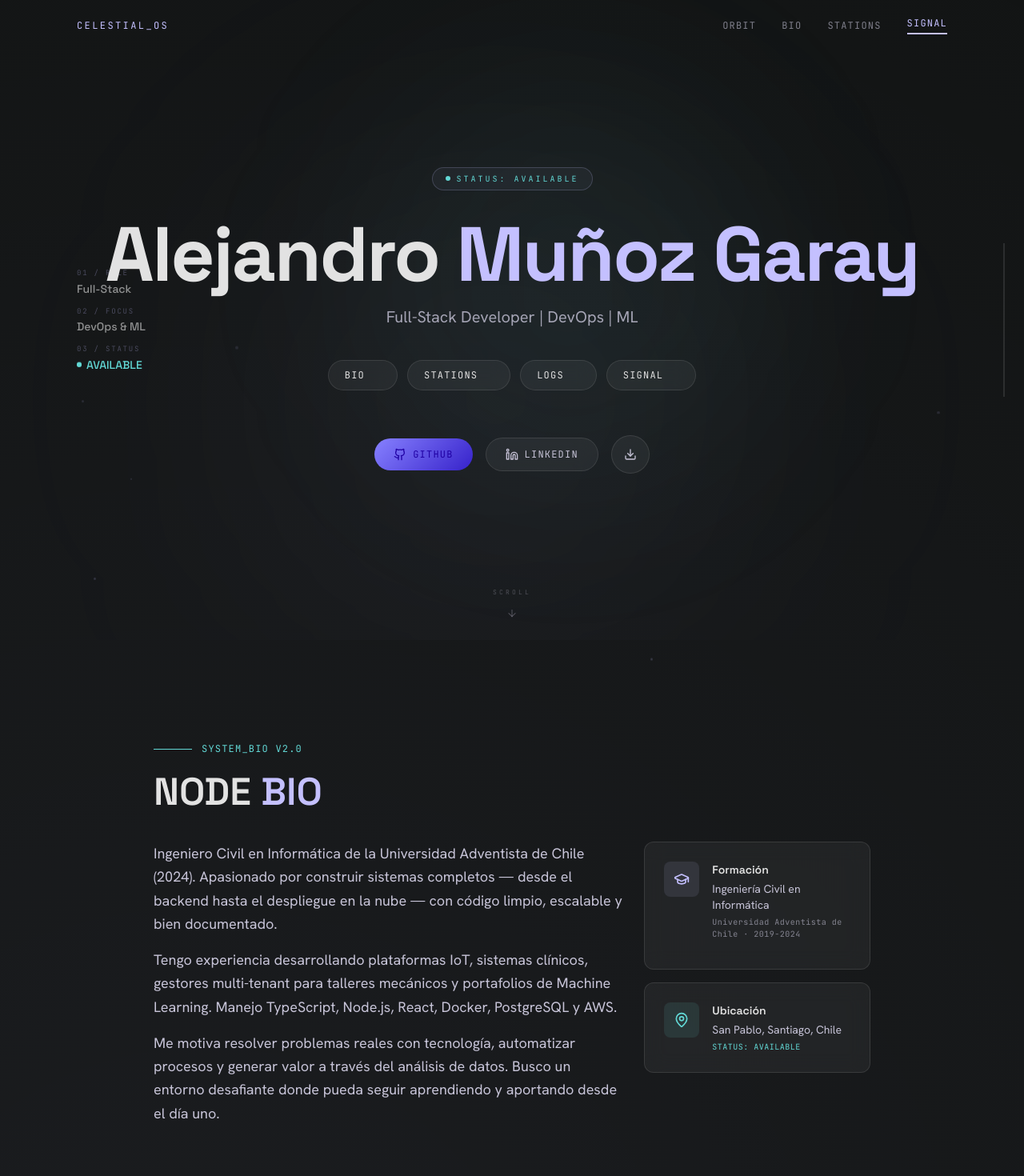
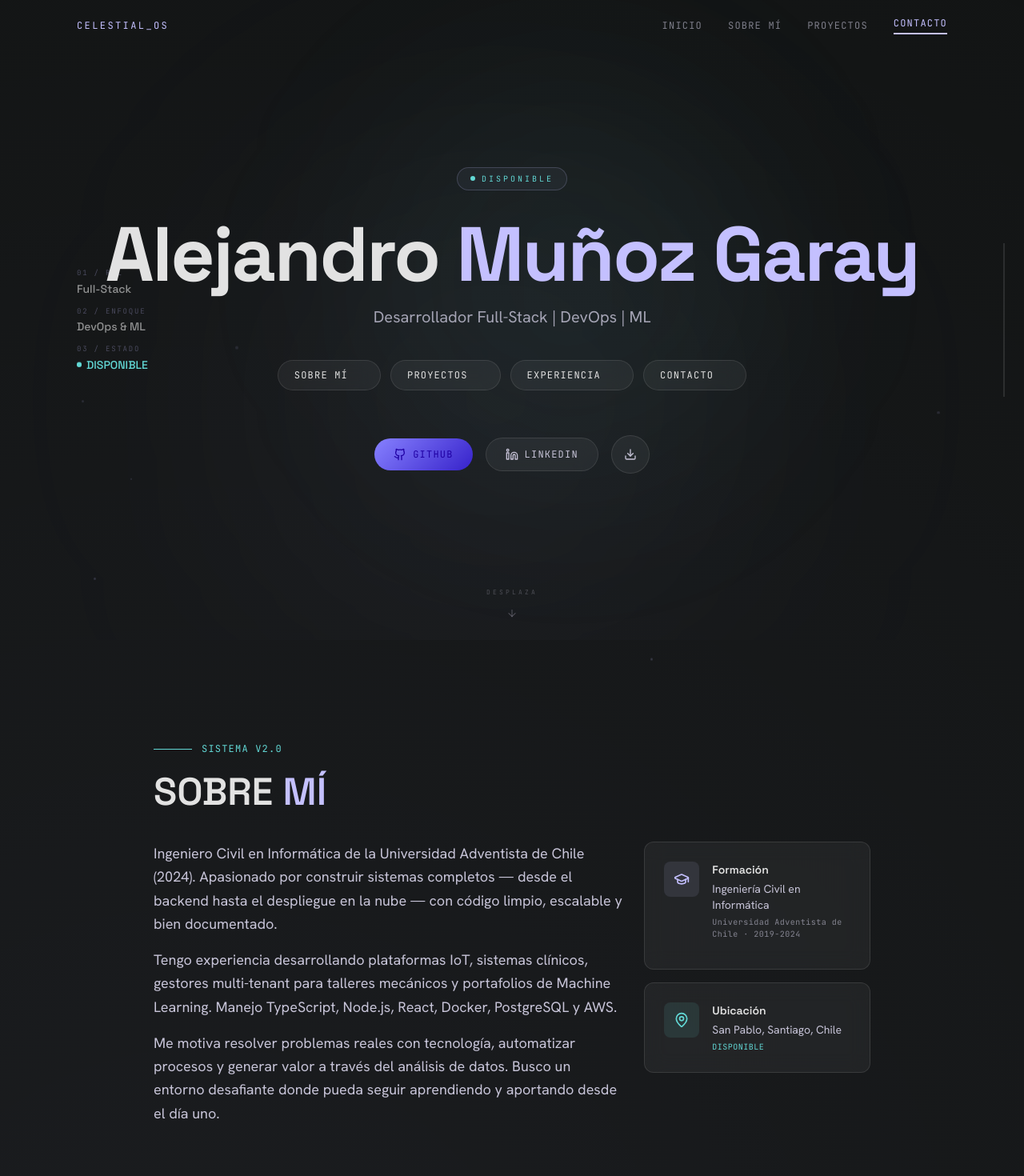
Before and after one commit to bentlyy/Portafolio-Web-, a Next.js app: page / in a window 1280 px wide. Shown: the top 1470 px of the page at 80% size. Built offline with nearby package versions, Linux system fonts and the light colour scheme.

Commit message:
Traducción completa del portafolio a español
- Navbar, hero, footer y todos los textos traducidos
- Skills categories traducidas
- CV descarga como AlejandroMuñozCV.pdf
- Metadata y tagline actualizados

```diff
--- a/src/app/layout.tsx
+++ b/src/app/layout.tsx
@@ -2,7 +2,7 @@ import type { Metadata } from "next"
 import "./globals.css"
 
 export const metadata: Metadata = {
-  title: "Alejandro Muñoz | Full-Stack Developer",
+  title: "Alejandro Muñoz | Desarrollador Full-Stack",
   description:
     "Portafolio de Alejandro Muñoz Garay — Ingeniero Civil en Informática, Full-Stack Developer, DevOps & ML.",
 }
--- a/src/components/About.tsx
+++ b/src/components/About.tsx
@@ -17,11 +17,11 @@ export default function About() {
           <div className="flex items-center gap-3 mb-4">
             <span className="w-12 h-[1px] bg-secondary" />
             <p className="font-mono text-xs text-secondary tracking-widest uppercase">
-              SYSTEM_BIO v2.0
+              SISTEMA v2.0
             </p>
           </div>
           <h2 className="font-sans text-[32px] md:text-[48px] font-semibold text-on-surface leading-tight mb-8">
-            NODE <span className="text-primary">BIO</span>
+            SOBRE <span className="text-primary">MÍ</span>
           </h2>
         </motion.div>
 
@@ -82,7 +82,7 @@ export default function About() {
                     {personalInfo.location}
                   </p>
                   <p className="font-mono text-[10px] text-secondary mt-1 tracking-wider">
-                    STATUS: AVAILABLE
+                    DISPONIBLE
                   </p>
                 </div>
               </div>
--- a/src/components/Contact.tsx
+++ b/src/components/Contact.tsx
@@ -18,16 +18,16 @@ export default function Contact() {
           <div className="flex items-center justify-center gap-3 mb-4">
             <span className="w-12 h-[1px] bg-secondary" />
             <p className="font-mono text-xs text-secondary tracking-widest uppercase">
-              SIGNAL_NODE
+              CONTACTO
             </p>
             <span className="w-12 h-[1px] bg-secondary" />
           </div>
           <h2 className="font-sans text-[32px] md:text-[48px] font-semibold text-on-surface leading-tight mb-4">
-            TRANSMIT <span className="text-primary">SIGNAL</span>
+            ENVÍA UN <span className="text-primary">MENSAJE</span>
           </h2>
           <p className="font-body text-on-surface-variant max-w-xl mx-auto">
-            If you have a mission-critical project, an orbital collaboration opportunity, or
-            just want to establish a comms link — send a transmission.
+            Si tienes un proyecto importante, una oportunidad de colaboración, o
+            simplemente quieres establecer contacto — envíame un mensaje.
           </p>
         </motion.div>
 
@@ -46,7 +46,7 @@ export default function Contact() {
                 </div>
                 <div>
                   <p className="font-mono text-[10px] text-on-surface-variant/60 uppercase tracking-wider">
-                    Email
+                     Correo
                   </p>
                   <a
                     href={`mailto:${personalInfo.email}`}
@@ -63,7 +63,7 @@ export default function Contact() {
                 </div>
                 <div>
                   <p className="font-mono text-[10px] text-on-surface-variant/60 uppercase tracking-wider">
-                    Location
+                    Ubicación
                   </p>
                   <p className="font-body text-sm text-on-surface-variant">
                     {personalInfo.location}
@@ -114,18 +114,18 @@ export default function Contact() {
               <div className="text-center">
                 <FileText size={36} className="text-primary mx-auto mb-3" />
                 <h3 className="font-sans font-semibold text-on-surface mb-1">
-                  Download CV
+                  Descargar CV
                 </h3>
                 <p className="font-body text-xs text-on-surface-variant/60 mb-5">
-                  Complete mission log with full experience, projects, and training.
+                  Registro completo con experiencia, proyectos y formación.
                 </p>
                 <a
                   href="/cv.pdf"
-                  download
+                  download="AlejandroMuñozCV.pdf"
                   className="pill-gradient inline-flex items-center gap-2 text-on-primary px-6 py-3.5 rounded-full font-mono text-xs uppercase tracking-widest"
                 >
                   <Download size={16} />
-                  Download
+                  Descargar
                 </a>
               </div>
             </div>
--- a/src/components/Experience.tsx
+++ b/src/components/Experience.tsx
@@ -17,11 +17,11 @@ export default function Experience() {
           <div className="flex items-center gap-3 mb-4">
             <span className="w-12 h-[1px] bg-secondary" />
             <p className="font-mono text-xs text-secondary tracking-widest uppercase">
-              SYSTEM_LOGS v1.0
+              EXPERIENCIA v1.0
             </p>
           </div>
           <h2 className="font-sans text-[32px] md:text-[48px] font-semibold text-on-surface leading-tight mb-12">
-            MISSION <span className="text-primary">LOGS</span>
+            EXPERIENCIA
           </h2>
         </motion.div>
 
@@ -48,7 +48,7 @@ export default function Experience() {
                         <span className="relative inline-flex rounded-full h-2 w-2 bg-secondary" />
                       </span>
                       <p className="font-mono text-[10px] text-secondary tracking-widest uppercase">
-                        ACTIVE_MISSION
+                        EXPERIENCIA ACTIVA
                       </p>
                     </div>
                     <h3 className="font-sans text-xl md:text-2xl font-semibold text-on-surface mt-2">
--- a/src/components/Footer.tsx
+++ b/src/components/Footer.tsx
@@ -6,35 +6,35 @@ export default function Footer() {
   return (
     <footer className="w-full py-6 px-8 md:px-24 flex flex-col md:flex-row justify-between items-center gap-4 border-t border-white/10 bg-surface-container-lowest">
       <div className="font-mono text-xs tracking-[0.2em] text-primary uppercase">
-        CELESTIAL VOYAGER
+        PORTAFOLIO
       </div>
       <div className="font-mono text-xs text-on-surface-variant/60 text-center tracking-wider">
-        © {new Date().getFullYear()} {personalInfo.name} • ALL SYSTEMS OPERATIONAL
+        © {new Date().getFullYear()} {personalInfo.name} • TODOS LOS SISTEMAS OPERATIVOS
       </div>
       <div className="flex gap-6">
         <a
           href="#hero"
           className="font-mono text-xs text-on-surface-variant/60 hover:text-secondary transition-colors tracking-wider uppercase"
         >
-          ORBIT
+          INICIO
         </a>
         <a
           href="#about"
           className="font-mono text-xs text-on-surface-variant/60 hover:text-secondary transition-colors tracking-wider uppercase"
         >
-          BIO
+          SOBRE MÍ
         </a>
         <a
           href="#projects"
           className="font-mono text-xs text-on-surface-variant/60 hover:text-secondary transition-colors tracking-wider uppercase"
         >
-          STATIONS
+          PROYECTOS
         </a>
         <a
           href="#contact"
           className="font-mono text-xs text-on-surface-variant/60 hover:text-secondary transition-colors tracking-wider uppercase"
         >
-          SIGNAL
+          CONTACTO
         </a>
       </div>
     </footer>
--- a/src/components/Header.tsx
+++ b/src/components/Header.tsx
@@ -4,10 +4,10 @@ import { useState, useEffect } from "react"
 import { Menu, X } from "lucide-react"
 
 const navLinks = [
-  { label: "ORBIT", href: "#hero" },
-  { label: "BIO", href: "#about" },
-  { label: "STATIONS", href: "#projects" },
-  { label: "SIGNAL", href: "#contact" },
+  { label: "INICIO", href: "#hero" },
+  { label: "SOBRE MÍ", href: "#about" },
+  { label: "PROYECTOS", href: "#projects" },
+  { label: "CONTACTO", href: "#contact" },
 ]
 
 export default function Header() {
--- a/src/components/Hero.tsx
+++ b/src/components/Hero.tsx
@@ -7,10 +7,10 @@ import { personalInfo } from "@/lib/data"
 export default function Hero() {
 
   const navItems = [
-    { label: "BIO", href: "#about" },
-    { label: "STATIONS", href: "#projects" },
-    { label: "LOGS", href: "#experience" },
-    { label: "SIGNAL", href: "#contact" },
+    { label: "SOBRE MÍ", href: "#about" },
+    { label: "PROYECTOS", href: "#projects" },
+    { label: "EXPERIENCIA", href: "#experience" },
+    { label: "CONTACTO", href: "#contact" },
   ]
 
   return (
@@ -35,7 +35,7 @@ export default function Hero() {
                 <span className="relative inline-flex rounded-full h-1.5 w-1.5 bg-secondary" />
               </span>
               <span className="font-mono text-[10px] text-secondary tracking-[0.3em] uppercase">
-                STATUS: AVAILABLE
+                DISPONIBLE
               </span>
             </div>
           </motion.div>
@@ -103,7 +103,7 @@ export default function Hero() {
             </a>
             <a
               href="/cv.pdf"
-              download
+              download="AlejandroMuñozCV.pdf"
               className="glass-panel w-12 h-12 rounded-full inline-flex items-center justify-center text-on-surface-variant hover:text-primary hover:border-primary/40 transition-all duration-300"
             >
               <Download size={16} />
@@ -113,7 +113,7 @@ export default function Hero() {
       </div>
 
       <div className="absolute bottom-8 left-1/2 -translate-x-1/2 flex flex-col items-center gap-2">
-        <span className="font-mono text-[8px] text-on-surface-variant/30 tracking-[0.4em] uppercase">SCROLL</span>
+        <span className="font-mono text-[8px] text-on-surface-variant/30 tracking-[0.4em] uppercase">DESPLAZA</span>
         <motion.div
           animate={{ y: [0, 6, 0] }}
           transition={{ duration: 2, repeat: Infinity }}
@@ -124,8 +124,8 @@ export default function Hero() {
 
       <div className="absolute top-1/2 -translate-y-1/2 left-8 md:left-24 hidden lg:flex flex-col gap-3">
         {[
-          { label: "01 / ROLE", value: "Full-Stack" },
-          { label: "02 / FOCUS", value: "DevOps & ML" },
+          { label: "01 / ROL", value: "Full-Stack" },
+          { label: "02 / ENFOQUE", value: "DevOps & ML" },
         ].map((item, i) => (
           <motion.div
             key={item.label}
@@ -149,14 +149,14 @@ export default function Hero() {
           className="group cursor-default"
         >
           <p className="font-mono text-[9px] text-primary/30 tracking-[0.2em] uppercase mb-0.5 group-hover:text-primary/60 transition-colors">
-            03 / STATUS
+            03 / ESTADO
           </p>
           <p className="font-sans text-sm text-secondary font-medium flex items-center gap-1.5">
             <span className="relative flex h-1.5 w-1.5">
               <span className="animate-ping absolute inline-flex h-full w-full rounded-full bg-secondary opacity-75" />
               <span className="relative inline-flex rounded-full h-1.5 w-1.5 bg-secondary" />
             </span>
-            AVAILABLE
+            DISPONIBLE
           </p>
         </motion.div>
       </div>
--- a/src/components/Projects.tsx
+++ b/src/components/Projects.tsx
@@ -26,16 +26,15 @@ export default function Projects() {
           <div className="flex items-center gap-3 mb-4">
             <span className="w-12 h-[1px] bg-secondary" />
             <p className="font-mono text-xs text-secondary tracking-widest uppercase">
-              STATION_GRID v4.0
+              PROYECTOS v4.0
             </p>
           </div>
           <h2 className="font-sans text-[32px] md:text-[48px] font-semibold text-on-surface leading-tight mb-6">
-            STATIONS{" "}
-            <span className="text-primary">(PROJECTS)</span>
+            PROYECTOS
           </h2>
           <p className="font-body text-[16px] md:text-[18px] text-on-surface-variant max-w-2xl mb-12">
-            Real-time monitoring of active project instances. Each entry represents a
-            live-deployed environment with dedicated orbital resources.
+            Monitoreo en tiempo real de proyectos activos. Cada entrada representa un
+            entorno desplegado con recursos dedicados.
           </p>
         </motion.div>
 
@@ -65,7 +64,7 @@ export default function Projects() {
                 />
                 <div className="absolute top-3 right-3 px-3 py-1 bg-surface-container-lowest/80 backdrop-blur-md rounded-full border border-white/10">
                   <p className="font-mono text-[10px] text-secondary tracking-wider uppercase">
-                    ACTIVE_DEPLOYMENT
+                    DESPLIEGUE ACTIVO
                   </p>
                 </div>
               </div>
@@ -80,7 +79,7 @@ export default function Projects() {
                     <span className="relative inline-flex rounded-full h-2 w-2 bg-secondary" />
                   </span>
                   <p className="font-mono text-[10px] text-secondary tracking-widest uppercase">
-                    LIVE
+                    EN VIVO
                   </p>
                 </div>
 
--- a/src/components/Skills.tsx
+++ b/src/components/Skills.tsx
@@ -4,21 +4,21 @@ import { motion } from "framer-motion"
 import { skills } from "@/lib/data"
 
 const categoryAccents: Record<string, string> = {
-  languages: "bg-blue-500",
-  backend: "bg-green-500",
-  frontend: "bg-purple-500",
+  Lenguajes: "bg-blue-500",
+  Backend: "bg-green-500",
+  Frontend: "bg-purple-500",
   "DevOps & Cloud": "bg-orange-500",
-  databases: "bg-cyan-500",
-  tools: "bg-pink-500",
+  "Bases de Datos": "bg-cyan-500",
+  Herramientas: "bg-pink-500",
 }
 
 const categoryBorders: Record<string, string> = {
-  languages: "border-blue-500/20",
-  backend: "border-green-500/20",
-  frontend: "border-purple-500/20",
+  Lenguajes: "border-blue-500/20",
+  Backend: "border-green-500/20",
+  Frontend: "border-purple-500/20",
   "DevOps & Cloud": "border-orange-500/20",
-  databases: "border-cyan-500/20",
-  tools: "border-pink-500/20",
+  "Bases de Datos": "border-cyan-500/20",
+  Herramientas: "border-pink-500/20",
 }
 
 export default function Skills() {
@@ -34,11 +34,11 @@ export default function Skills() {
           <div className="flex items-center gap-3 mb-4">
             <span className="w-12 h-[1px] bg-secondary" />
             <p className="font-mono text-xs text-secondary tracking-widest uppercase">
-              SYSTEM_RESOURCES
+              RECURSOS DEL SISTEMA
             </p>
           </div>
           <h2 className="font-sans text-[32px] md:text-[48px] font-semibold text-on-surface leading-tight mb-12">
-            TECH <span className="text-primary">STACK</span>
+            STACK <span className="text-primary">TECNOLÓGICO</span>
           </h2>
         </motion.div>
 
--- a/src/lib/data.ts
+++ b/src/lib/data.ts
@@ -1,7 +1,7 @@
 export const personalInfo = {
   name: "Alejandro Muñoz Garay",
   title: "Ingeniero Civil en Informática",
-  tagline: "Full-Stack Developer | DevOps | ML",
+  tagline: "Desarrollador Full-Stack | DevOps | ML",
   email: "muñozgarayalejandro@gmail.com",
   phone: "+56 9 5381 8617",
   location: "San Pablo, Santiago, Chile",
@@ -100,19 +100,19 @@ export const projects = [
 ]
 
 export const skills = {
-  languages: [
+  Lenguajes: [
     { name: "TypeScript", level: 90 },
     { name: "JavaScript", level: 90 },
     { name: "Python", level: 80 },
     { name: "SQL", level: 85 },
   ],
-  backend: [
+  Backend: [
     { name: "Node.js", level: 90 },
     { name: "Express", level: 90 },
     { name: "REST APIs", level: 95 },
     { name: "JWT / OAuth", level: 85 },
   ],
-  frontend: [
+  Frontend: [
     { name: "React", level: 90 },
     { name: "Next.js", level: 70 },
     { name: "Tailwind CSS", level: 85 },
@@ -124,13 +124,13 @@ export const skills = {
     { name: "AWS", level: 70 },
     { name: "CI/CD", level: 80 },
   ],
-  databases: [
+  "Bases de Datos": [
     { name: "PostgreSQL", level: 85 },
     { name: "MySQL", level: 85 },
     { name: "Prisma ORM", level: 80 },
     { name: "Prometheus", level: 75 },
   ],
-  tools: [
+  Herramientas: [
     { name: "Git", level: 90 },
     { name: "Linux", level: 85 },
     { name: "Ansible", level: 65 },
```
